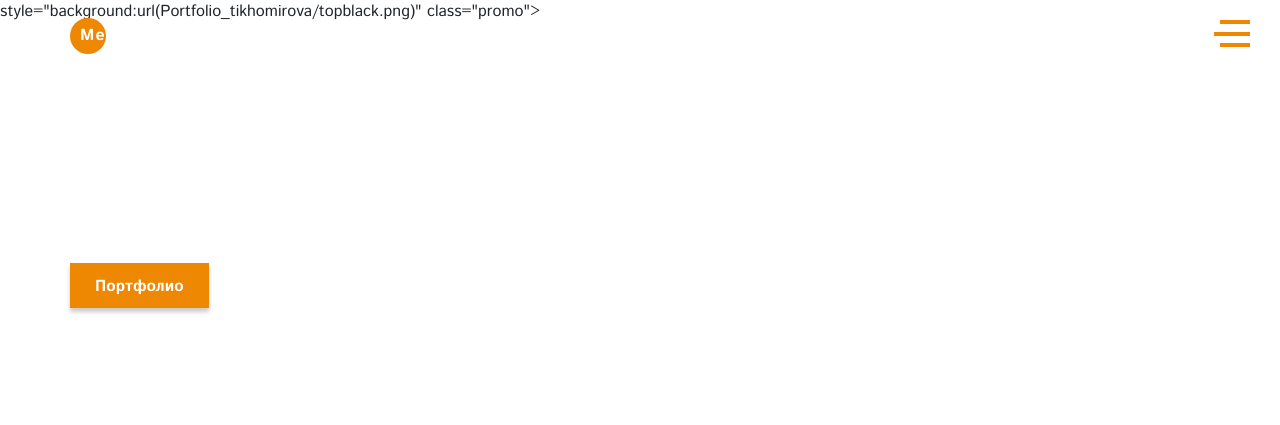
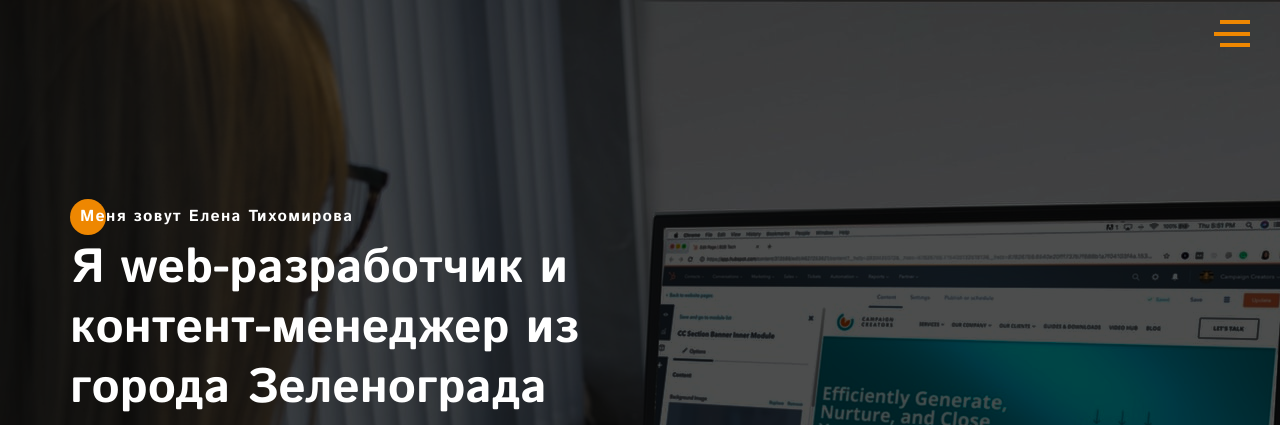
Before and after one commit to Tikhomirova84/Portfolio_tikhomirova, a plain HTML site: page index.html in a window 1280 px wide. Shown: the top 425 px of the page. Drawn offline with nearby package versions, Linux system fonts and the light colour scheme.

Commit message:
Update index.html

```diff
--- a/index.html
+++ b/index.html
@@ -107,7 +107,7 @@
         </div>
         <div class="menu__overlay"></div>
     </div>
-    <section id="up" <style>  style="background:url(Portfolio_tikhomirova/topblack.png)"  class="promo">
+    <section id="up"  style="background:url(Portfolio_tikhomirova/topblack.png)"  class="promo">
         <div class="hamburger">
             <span></span>
             <span class="long"></span>
```
